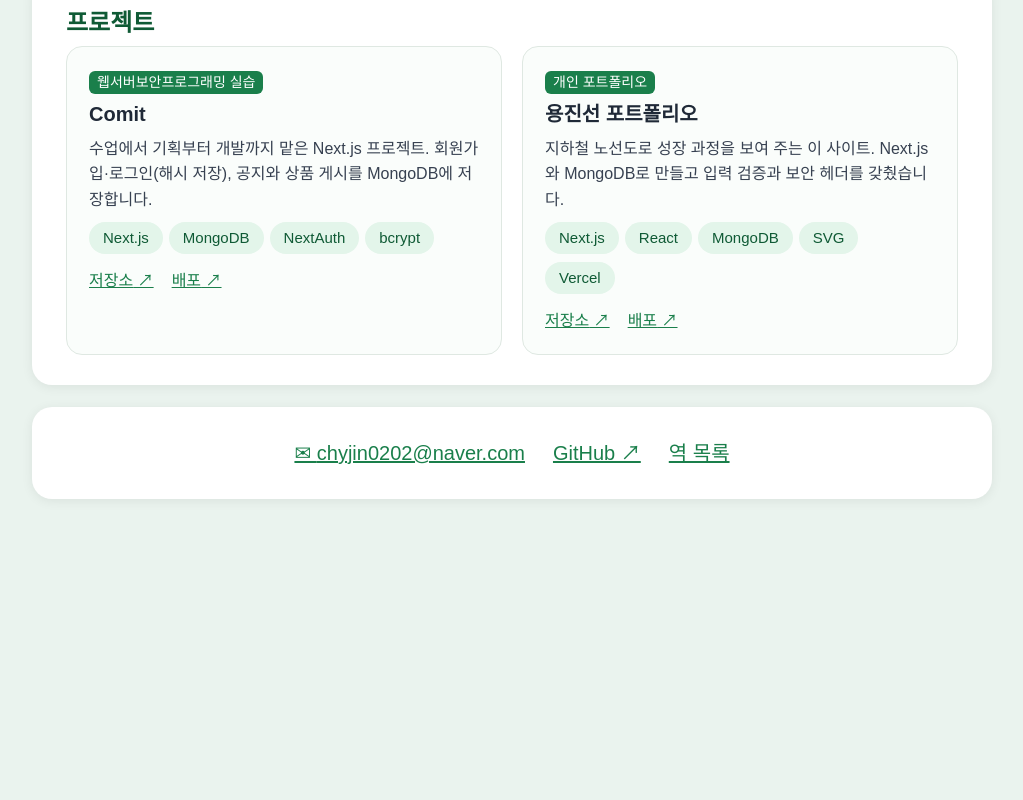
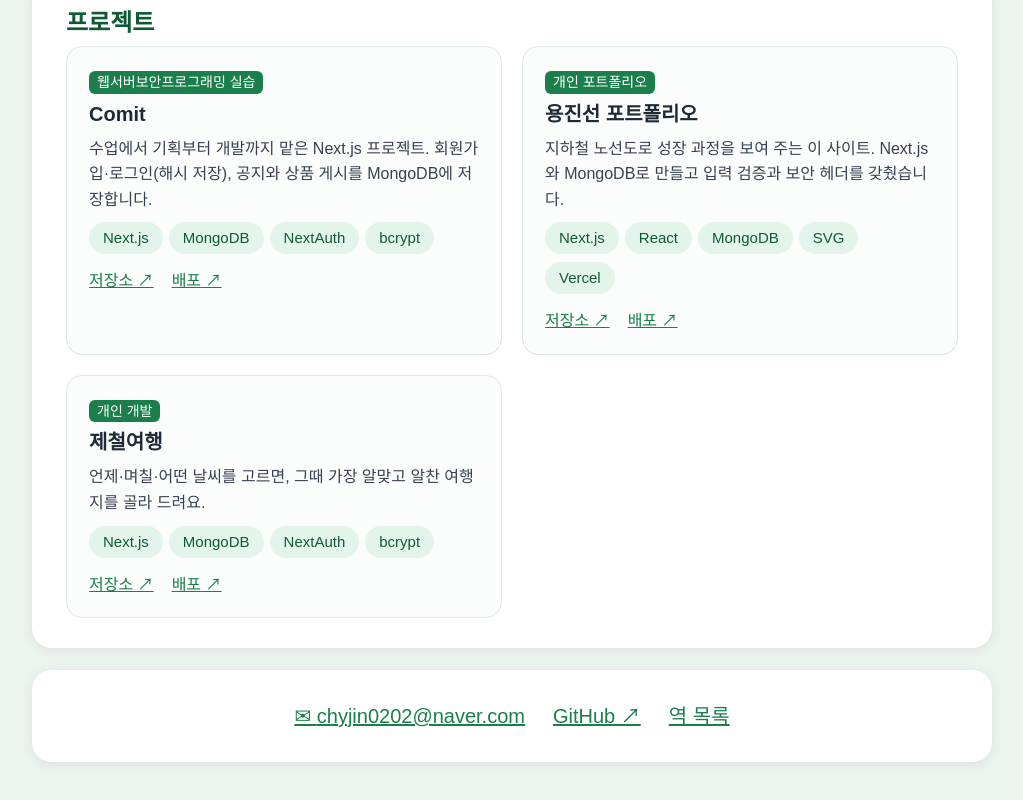
Before and after one commit to BLACKHEADHUB/yongjin-line, a Next.js app: page / in a window 1280 px wide. Shown: the part 1194-1994 px from the top of the page, without its empty margins (128-1151 px from the left). Before the commit the page ends 1779 px from the top, so only its background shows below. Built offline with nearby package versions, Linux system fonts and the light colour scheme; no server answers; the database is empty.

Commit message:
제철여행 추가

```diff
--- a/data/portfolio.js
+++ b/data/portfolio.js
@@ -74,6 +74,20 @@ export const projects = [
     links: [
       { label: '저장소', url: 'https://github.com/BLACKHEADHUB/yongjin-line' },
       { label: '배포', url: 'https://yongjin-line.vercel.app' },
+    ],
+    image: '',
+  },
+  {
+    slug: 'travel-value',
+    order: 3,
+    featured: true,
+    tag: '개인 개발',
+    name: '제철여행',
+    summary: '언제·며칠·어떤 날씨를 고르면, 그때 가장 알맞고 알찬 여행지를 골라 드려요.',
+    stack: ['Next.js', 'MongoDB', 'NextAuth', 'bcrypt'],
+    links: [
+      { label: '저장소', url: 'https://github.com/BLACKHEADHUB/travel-value' },
+      { label: '배포', url: 'https://travel-value-eight.vercel.app' },
     ],
     image: '',
   },
```
